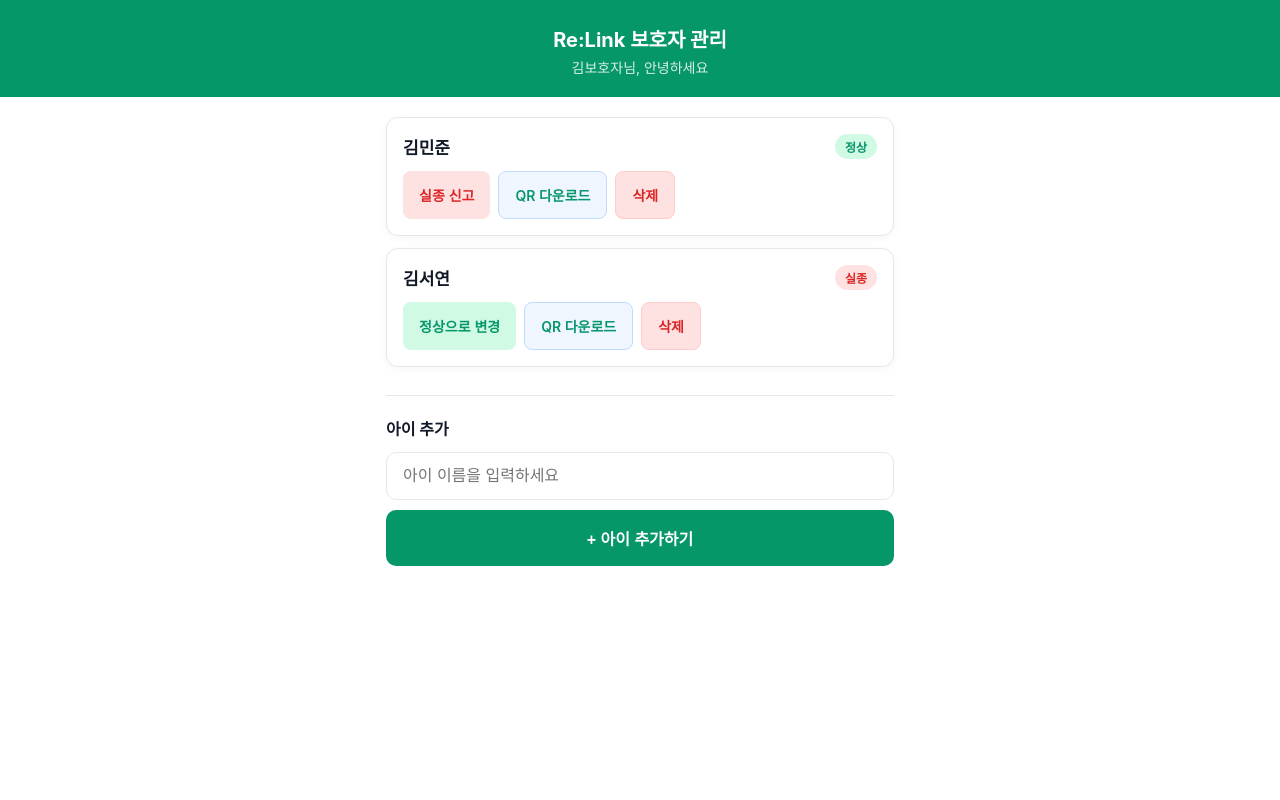
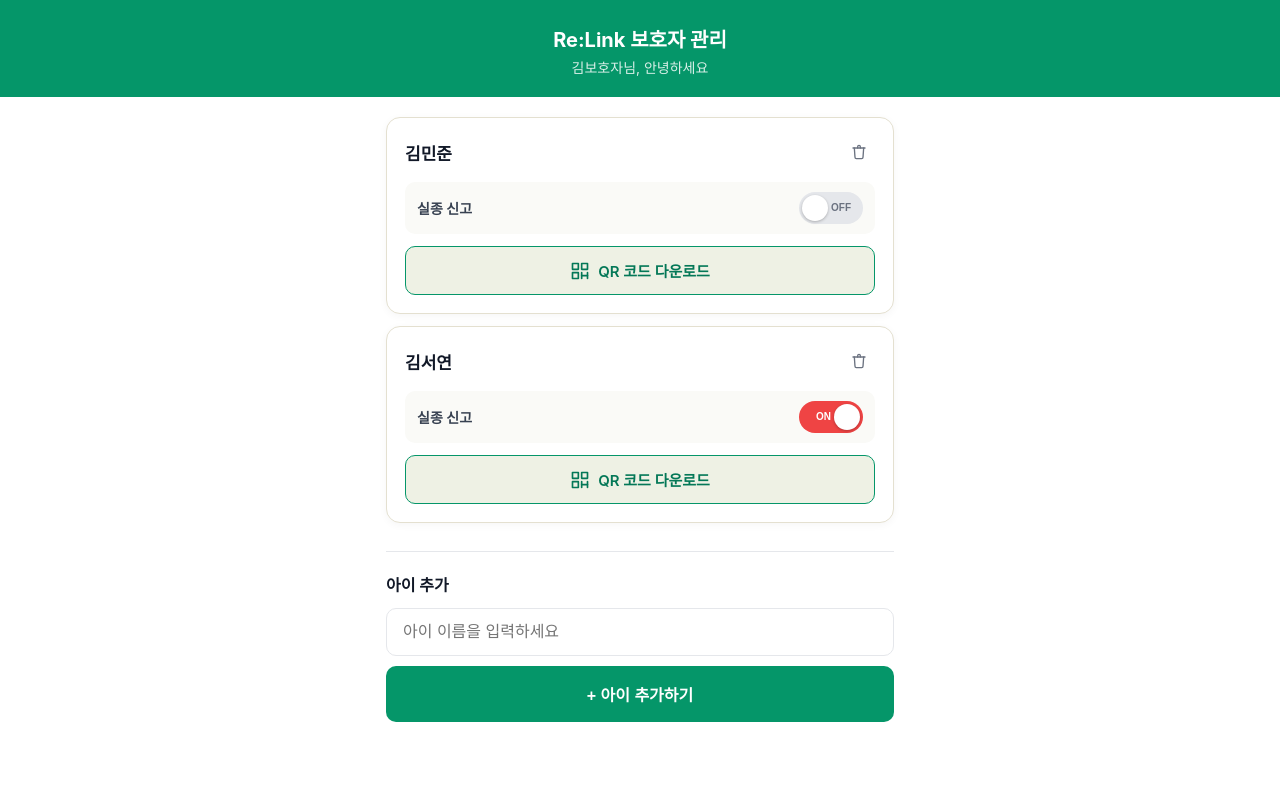
Before and after one commit to sunnn62/dgu-rise-Re-Link, a FastAPI app: page /guardian/1 in a window 1280 px wide. Run offline with FastAPI, Linux system fonts and the light colour scheme.

Commit message:
feat: 아이 카드 UI 개편 (ON/OFF 토글, 삭제 아이콘, QR 다운로드 버튼)

```diff
--- a/static/style.css
+++ b/static/style.css
@@ -292,6 +292,7 @@ body {
   --blue-dark: #047857;
   --green: #10b981;
   --green-dark: #059669;
+  --warm-bg: #FAFAF7;
   --red: #ef4444;
   --red-dark: #dc2626;
   --gray-50: #f9fafb;
@@ -376,119 +377,157 @@ body {
 
 .child-card {
   background: #fff;
-  border: 1px solid var(--gray-200);
-  border-radius: 12px;
-  padding: 16px;
+  border: 1px solid #E4E0D0;
+  border-radius: 14px;
+  padding: 18px;
   box-shadow: 0 2px 8px rgba(0, 0, 0, 0.04);
 }
 
-.child-info {
+.child-card-top {
   display: flex;
   align-items: center;
   justify-content: space-between;
-  margin-bottom: 12px;
+  margin-bottom: 14px;
 }
 
 .child-name {
   font-size: 17px;
-  font-weight: 600;
+  font-weight: 700;
   color: var(--gray-900);
-}
-
-.status-badge {
-  display: inline-block;
-  font-size: 12px;
-  font-weight: 700;
-  padding: 4px 10px;
-  border-radius: 20px;
-  text-transform: uppercase;
-}
-
-.badge-success {
-  background: #d1fae5;
-  color: var(--green-dark);
-}
-
-.badge-danger {
-  background: #fee2e2;
-  color: var(--red-dark);
-}
-
-.child-actions {
-  display: flex;
-  gap: 8px;
-  flex-wrap: wrap;
 }
 
 .inline-form {
   display: inline;
 }
 
-.btn-toggle {
-  padding: 10px 16px;
-  font-size: 14px;
-  font-weight: 600;
+.btn-delete-icon {
+  display: flex;
+  align-items: center;
+  justify-content: center;
+  width: 32px;
+  height: 32px;
+  padding: 0;
   border: none;
   border-radius: 8px;
+  background: transparent;
+  color: var(--gray-500);
   cursor: pointer;
-  min-height: 48px;
-  transition: background 0.15s;
+  transition: background 0.15s, color 0.15s;
 }
 
-.btn-toggle-normal {
-  background: #d1fae5;
-  color: var(--green-dark);
-}
-
-.btn-toggle-normal:hover {
-  background: #a7f3d0;
-}
-
-.btn-toggle-missing {
-  background: #fee2e2;
+.btn-delete-icon:hover {
+  background: #FBE3DF;
   color: var(--red-dark);
 }
 
-.btn-toggle-missing:hover {
-  background: #fecaca;
+/* 실종 신고 상태 행 */
+.child-status-row {
+  display: flex;
+  align-items: center;
+  justify-content: space-between;
+  padding: 10px 12px;
+  background: var(--warm-bg);
+  border-radius: 10px;
+  margin-bottom: 12px;
 }
 
-.btn-qr {
-  display: inline-flex;
-  align-items: center;
-  padding: 10px 16px;
+.status-row-label {
   font-size: 14px;
   font-weight: 600;
-  color: var(--blue);
-  background: #eff6ff;
-  border: 1px solid #bfdbfe;
-  border-radius: 8px;
+  color: var(--gray-700);
+}
+
+.toggle-form {
+  display: flex;
+}
+
+/* ON/OFF 토글 스위치 */
+.toggle-switch {
+  position: relative;
+  display: flex;
+  align-items: center;
+  width: 64px;
+  height: 32px;
+  padding: 0 6px;
+  border: none;
+  border-radius: 16px;
+  background: var(--gray-200);
+  cursor: pointer;
+  transition: background 0.2s ease;
+}
+
+.toggle-switch.is-on {
+  background: var(--red);
+  justify-content: flex-end;
+}
+
+.toggle-switch:not(.is-on) {
+  justify-content: flex-start;
+}
+
+.toggle-knob {
+  position: absolute;
+  top: 3px;
+  left: 3px;
+  width: 26px;
+  height: 26px;
+  border-radius: 50%;
+  background: #fff;
+  box-shadow: 0 1px 3px rgba(0, 0, 0, 0.25);
+  transition: transform 0.2s ease;
+}
+
+.toggle-switch.is-on .toggle-knob {
+  transform: translateX(32px);
+}
+
+.toggle-switch-label-off,
+.toggle-switch-label-on {
+  font-size: 10px;
+  font-weight: 700;
+  color: #fff;
+  z-index: 1;
+  line-height: 1;
+}
+
+.toggle-switch:not(.is-on) .toggle-switch-label-off {
+  color: var(--gray-500);
+  margin-left: 26px;
+}
+
+.toggle-switch:not(.is-on) .toggle-switch-label-on {
+  display: none;
+}
+
+.toggle-switch.is-on .toggle-switch-label-off {
+  display: none;
+}
+
+.toggle-switch.is-on .toggle-switch-label-on {
+  margin-right: 26px;
+}
+
+/* QR 다운로드 — 눈에 띄는 버튼 */
+.btn-qr-prominent {
+  display: flex;
+  align-items: center;
+  justify-content: center;
+  gap: 8px;
+  width: 100%;
+  padding: 13px 16px;
+  font-size: 15px;
+  font-weight: 600;
+  color: var(--blue-dark);
+  background: #EEF1E4;
+  border: 1.5px solid var(--blue);
+  border-radius: 10px;
   text-decoration: none;
   min-height: 48px;
   transition: background 0.15s;
 }
 
-.btn-qr:hover {
-  background: #dbeafe;
-}
-
-.btn-delete {
-  display: inline-flex;
-  align-items: center;
-  padding: 10px 16px;
-  font-size: 14px;
-  font-weight: 600;
-  color: var(--red-dark);
-  background: #fee2e2;
-  border: 1px solid #fecaca;
-  border-radius: 8px;
-  cursor: pointer;
-  min-height: 48px;
-  transition: background 0.15s;
-}
-
-.btn-delete:hover {
-  background: #fecaca;
+.btn-qr-prominent:hover {
+  background: #E3E8D5;
 }
 
 /* ---------- 빈 상태 ---------- */
@@ -554,19 +593,6 @@ body {
 }
 
 /* ---------- 반응형 ---------- */
-@media (max-width: 480px) {
-  .child-actions {
-    flex-direction: column;
-  }
-
-  .btn-toggle,
-  .btn-qr {
-    width: 100%;
-    justify-content: center;
-    text-align: center;
-  }
-}
-
 
 /* ---------- 발견 랜딩 추가 스타일 ---------- */
 .btn-found {
--- a/templates/guardian_dashboard.html
+++ b/templates/guardian_dashboard.html
@@ -18,23 +18,30 @@
     <section class="children-list">
       {% for child in children %}
       <div class="child-card">
-        <div class="child-info">
+        <div class="child-card-top">
           <span class="child-name">{{ child.name }}</span>
-          <span class="status-badge {% if child.status == 'missing' %}badge-danger{% else %}badge-success{% endif %}">
-            {% if child.status == 'missing' %}실종{% else %}정상{% endif %}
-          </span>
-        </div>
-        <div class="child-actions">
-          <form action="/guardian/{{ manage_token }}/children/{{ child.id }}/toggle" method="post" class="inline-form">
-            <button type="submit" class="btn-toggle {% if child.status == 'missing' %}btn-toggle-normal{% else %}btn-toggle-missing{% endif %}">
-              {% if child.status == 'missing' %}정상으로 변경{% else %}실종 신고{% endif %}
+          <form action="/guardian/{{ manage_token }}/children/{{ child.id }}/delete" method="post" class="inline-form">
+            <button type="submit" class="btn-delete-icon" onclick="return confirm('정말 삭제하시겠습니까?')" aria-label="아이 삭제" title="삭제">
+              <svg width="16" height="16" viewBox="0 0 24 24" fill="none" stroke="currentColor" stroke-width="2" stroke-linecap="round" stroke-linejoin="round"><polyline points="3 6 5 6 21 6"></polyline><path d="M19 6l-1 14a2 2 0 0 1-2 2H8a2 2 0 0 1-2-2L5 6m5 0V4a2 2 0 0 1 2-2h0a2 2 0 0 1 2 2v2"></path></svg>
             </button>
           </form>
-          <a href="/admin/children/{{ child.qr_token }}/qr" class="btn-qr" download>QR 다운로드</a>
-          <form action="/guardian/{{ manage_token }}/children/{{ child.id }}/delete" method="post" class="inline-form">
-            <button type="submit" class="btn-delete" onclick="return confirm('정말 삭제하시겠습니까?')">삭제</button>
+        </div>
+
+        <div class="child-status-row">
+          <span class="status-row-label">실종 신고</span>
+          <form action="/guardian/{{ manage_token }}/children/{{ child.id }}/toggle" method="post" class="inline-form toggle-form">
+            <button type="submit" class="toggle-switch {% if child.status == 'missing' %}is-on{% endif %}" aria-pressed="{% if child.status == 'missing' %}true{% else %}false{% endif %}">
+              <span class="toggle-switch-label-off">OFF</span>
+              <span class="toggle-knob"></span>
+              <span class="toggle-switch-label-on">ON</span>
+            </button>
           </form>
         </div>
+
+        <a href="/admin/children/{{ child.qr_token }}/qr" class="btn-qr-prominent" download>
+          <svg width="20" height="20" viewBox="0 0 24 24" fill="none" stroke="currentColor" stroke-width="2" stroke-linecap="round" stroke-linejoin="round"><rect x="3" y="3" width="7" height="7"></rect><rect x="14" y="3" width="7" height="7"></rect><rect x="3" y="14" width="7" height="7"></rect><line x1="14" y1="14" x2="14" y2="21"></line><line x1="21" y1="14" x2="21" y2="21"></line><line x1="14" y1="17.5" x2="21" y2="17.5"></line></svg>
+          <span>QR 코드 다운로드</span>
+        </a>
       </div>
       {% endfor %}
     </section>
```
